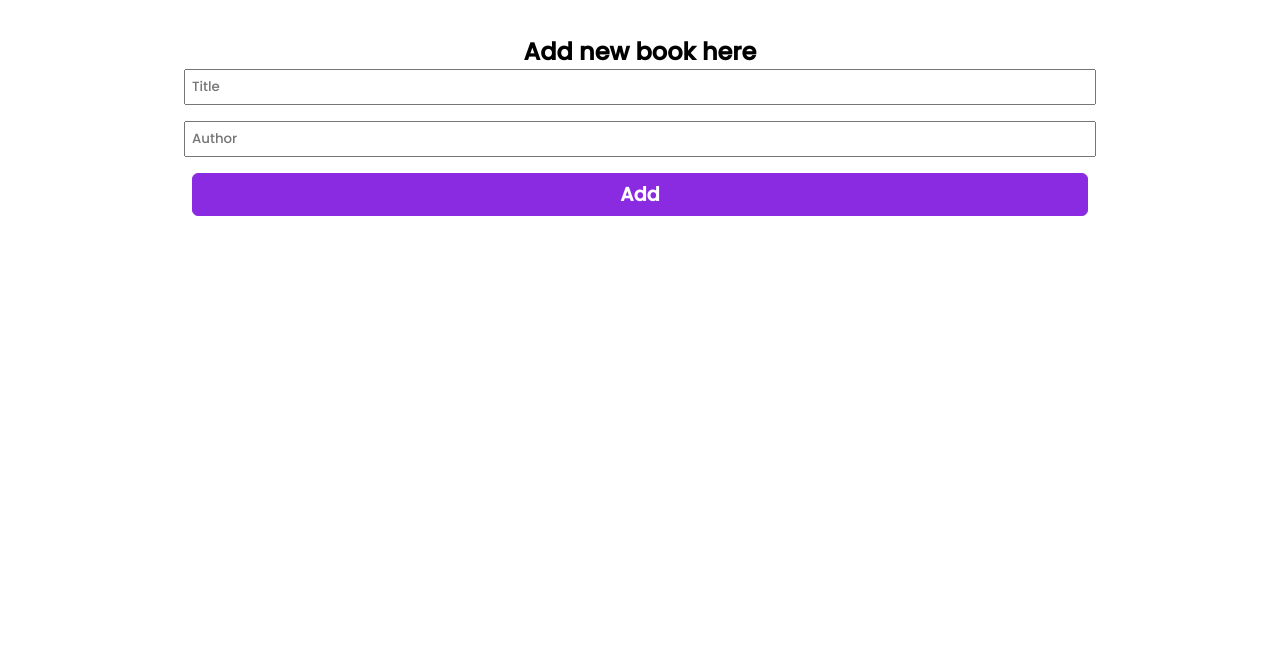
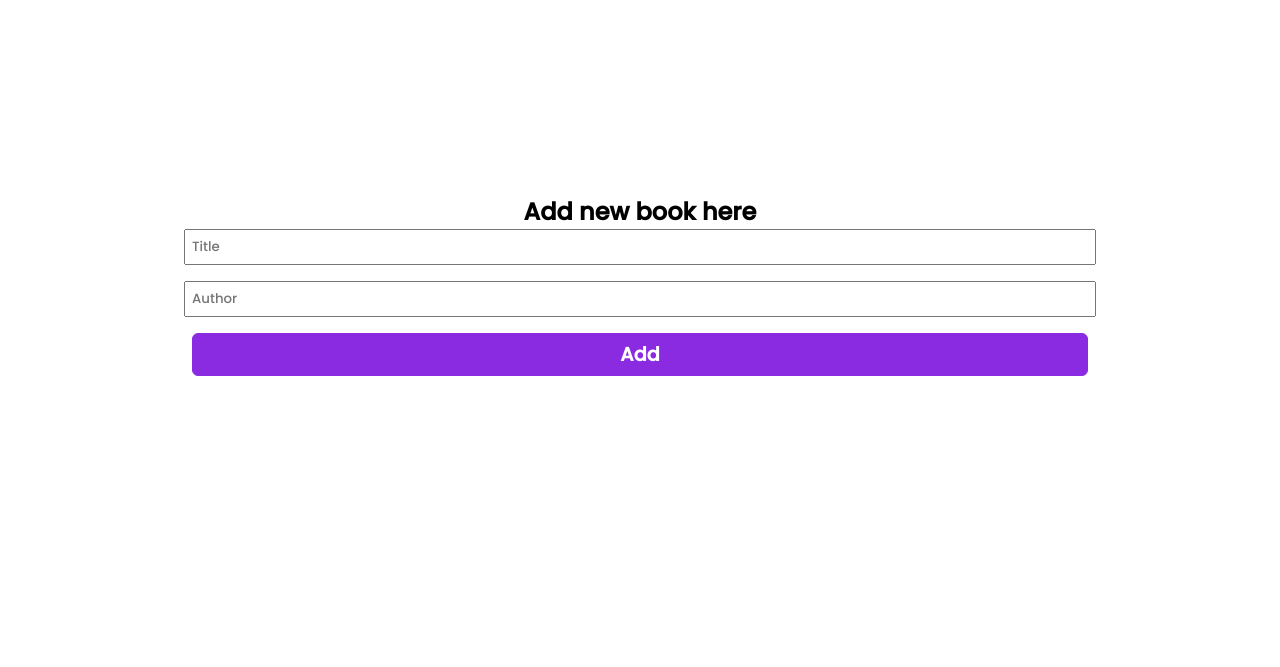
Before and after one commit to Outkarm/team-awesome-books-project, a plain HTML site: page index.html in a window 1280 px wide. Shown: the part 133-800 px from the top of the page. Drawn offline with Linux system fonts and the light colour scheme.

Commit message:
lastchange

```diff
--- a/index.css
+++ b/index.css
@@ -9,7 +9,10 @@
 }
 body{
   padding: 8px;
+  position: relative;
+  text-align: center;
 }
+
 .nav-container{
   display:flex;
   border: 3px solid black;
@@ -32,6 +35,14 @@ body{
 .nav-link:active{
   color: rgb(2, 2, 55);
 }
+
+main{
+  display: flex;
+  flex-direction: column;
+  align-items: center;
+  margin: 20vh 0
+}
+
 .book-container {
   width: 70vw;
   border-collapse: collapse;
--- a/index.html
+++ b/index.html
@@ -17,12 +17,16 @@
                 <li class="nav-item"><a class="nav-link" href="">Contact</a></li>
             </ul>
         </nav>
-        <time></time>
         <h1>AWESOME BOOK</h1>
     </header>
-    <section>
+
+    <main>
+        <section class="book-section">
             <table class="book-container">
             </table>
+        </section>
+
+        <section class="form-section">
             <form class="form-container">
                 <h2>Add new book here</h2>
                 <input type="text" class="title book-title" placeholder="Title" required>
@@ -30,6 +34,11 @@
                 <input type="submit" class="add-btn add-book" value="Add">
             </form>
         </section>
+        <section class="contact-section">
+
+        </section>
+    </main>
+
     <script src="index.js"></script>
 </body>
 </html>
--- a/index.js
+++ b/index.js
@@ -79,6 +79,9 @@ class BookListApp {
     document.querySelector('.author').value = '';
   }
 
+  // Navigation links function
+
+
   callingAllFn() {
     this.AppendBook();
     this.removeButton();
```
Lines whose indentation alone changed are shown as unchanged.
